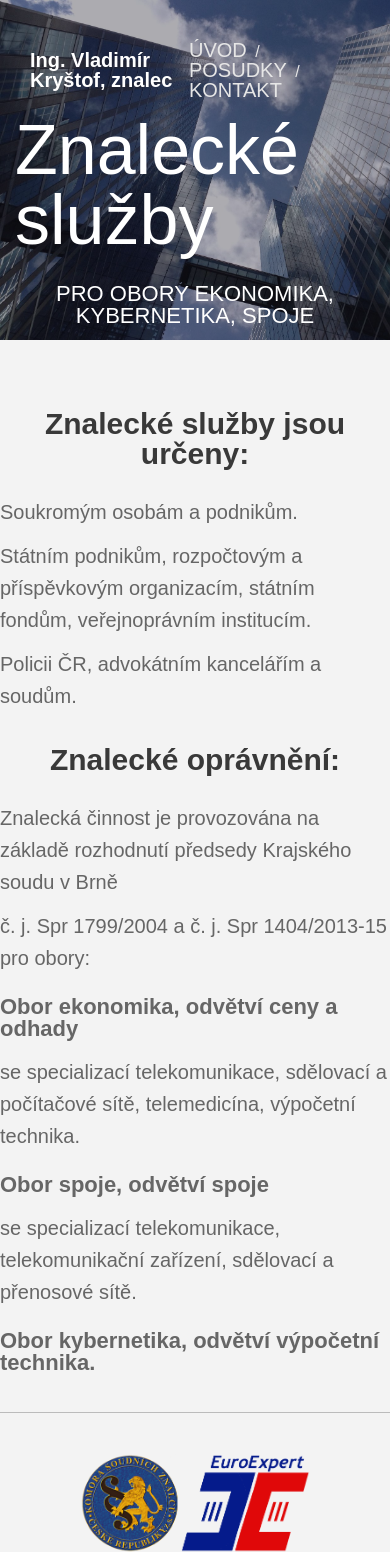
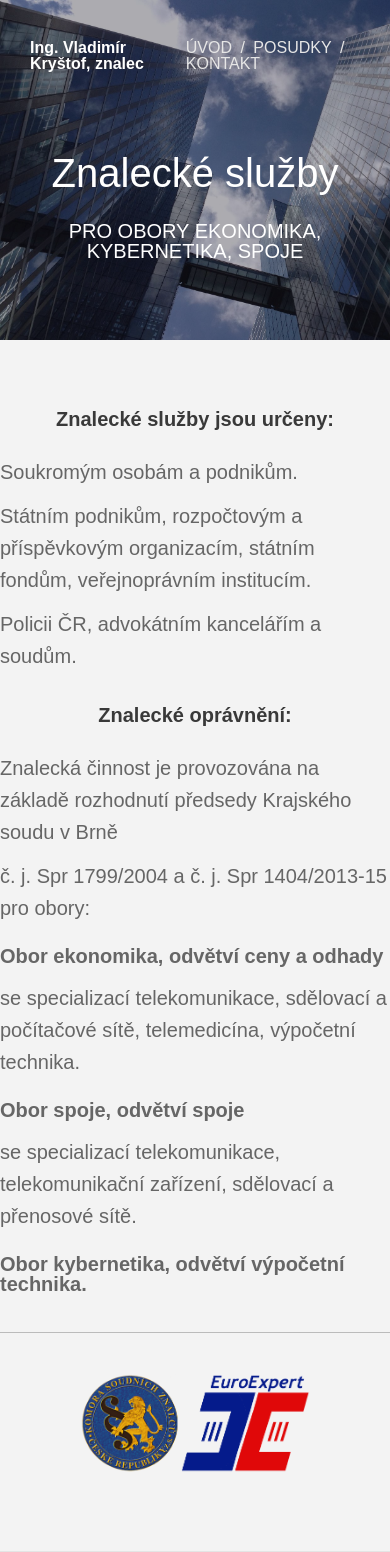
Before and after one commit to krystofovasofie/web_znalec, a PHP site: page / in a window 390 px wide. Shown: the top 1552 px of the page. Run offline with PHP 8.4, Linux system fonts and the light colour scheme; some web fonts are replaced.

Commit message:
responsive, mostly font-sizing

```diff
--- a/index.php
+++ b/index.php
@@ -9,6 +9,7 @@
         <strong><a href="index.php" id="name">Ing. Vladimír Kryštof, znalec</a></strong>
 
         <nav>
+          <div id="nav_bar"><i class="fa fa-bars" aria-hidden="true"></i></div>
 
           <ul>
             <li><a href="index.php">úvod</a></li>
--- a/styles/basic.scss
+++ b/styles/basic.scss
@@ -19,7 +19,7 @@ p {
 }
 
 h1 {
-  font-size: 70px;
+  font-size: 74px;
   font-weight: 400;
   padding: 15px;
 }
@@ -36,3 +36,15 @@ h3 {
   text-align: left;
   //font-weight: 400;
 }
+
+@media only screen and (max-width: 650px) {
+  h1 {
+    font-size: 40px;
+  }
+  h2 {
+    font-size: 20px;
+  }
+  h3 {
+    font-size: 20px;
+  }
+}
--- a/styles/main.css
+++ b/styles/main.css
@@ -150,7 +150,7 @@ p {
 }
 
 h1 {
-  font-size: 70px;
+  font-size: 74px;
   font-weight: 400;
   padding: 15px;
 }
@@ -166,6 +166,18 @@ h3 {
   font-size: 22px;
   padding: 13px 0px;
   text-align: left;
+}
+
+@media only screen and (max-width: 650px) {
+  h1 {
+    font-size: 40px;
+  }
+  h2 {
+    font-size: 20px;
+  }
+  h3 {
+    font-size: 20px;
+  }
 }
 
 header {
@@ -199,6 +211,10 @@ header #top_menu {
   align-items: center;
   padding: 40px 30px 0px 30px;
   font-weight: 500;
+}
+
+header #top_menu #nav_bar {
+  display: none;
 }
 
 header #top_menu ul li,
@@ -342,3 +358,18 @@ footer a:hover {
 #no_footer {
   height: 60px;
 }
+
+@media only screen and (max-width: 650px) {
+  #top_menu {
+    display: flex;
+  }
+  #top_menu a {
+    font-size: 16px;
+  }
+  #top_menu #nav_bar {
+    display: block;
+  }
+  .middle {
+    text-align: center;
+  }
+}
--- a/styles/main.scss
+++ b/styles/main.scss
@@ -33,6 +33,10 @@ header {
     align-items: center;
     padding: 40px 30px 0px 30px;
     font-weight: 500;
+
+    #nav_bar {
+      display: none;
+    }
 
     ul li,
     span {
@@ -162,3 +166,19 @@ footer {
 #no_footer {
   height: 60px;
 }
+
+@media only screen and (max-width: 650px) {
+  #top_menu {
+    display: flex;
+
+    a {
+      font-size: 16px;
+    }
+    #nav_bar {
+      display: block;
+    }
+  }
+  .middle {
+    text-align: center;
+  }
+}
```
Also changed, not shown: styles/basic.css (+13 -1 lines).
